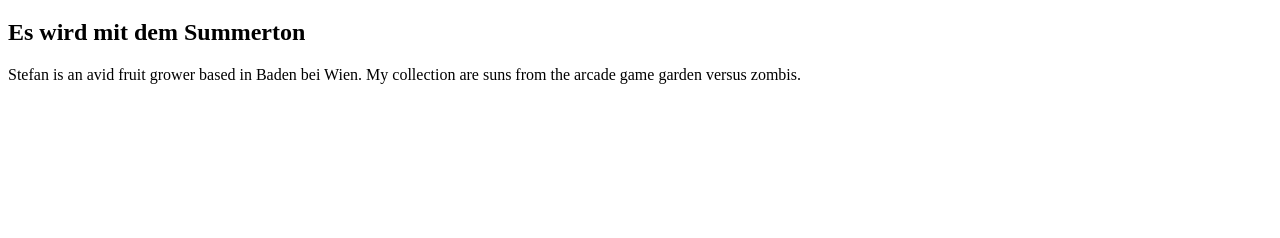
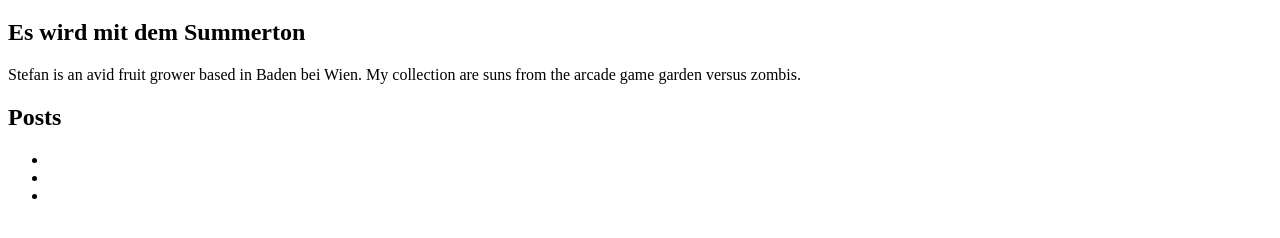
Before and after one commit to ledlightjungledStefan/Osterei, a Jekyll site: the page built from _authors/stefan.md, in a window 1280 px wide. Shown: the part 169-407 px from the top of the page. Built offline with Jekyll 4.4.1, drawn with Linux system fonts in a browser that asks for light colours.

Commit message:
Update author.html

```diff
--- a/_layouts/author.html
+++ b/_layouts/author.html
@@ -5,3 +5,11 @@ layout: default
 <h2>{{ page.position }}</h2>
 
 {{ content }}
+
+<h2>Posts</h2>
+<ul>
+  {% assign filtered_posts = site.posts | where: 'author', page.short_name %}
+  {% for post in filtered_posts %}
+  <li><a href="{{ post.url }}">{{ post.titel }}</a></li>
+  {% endfor %}
+</ul>
```
